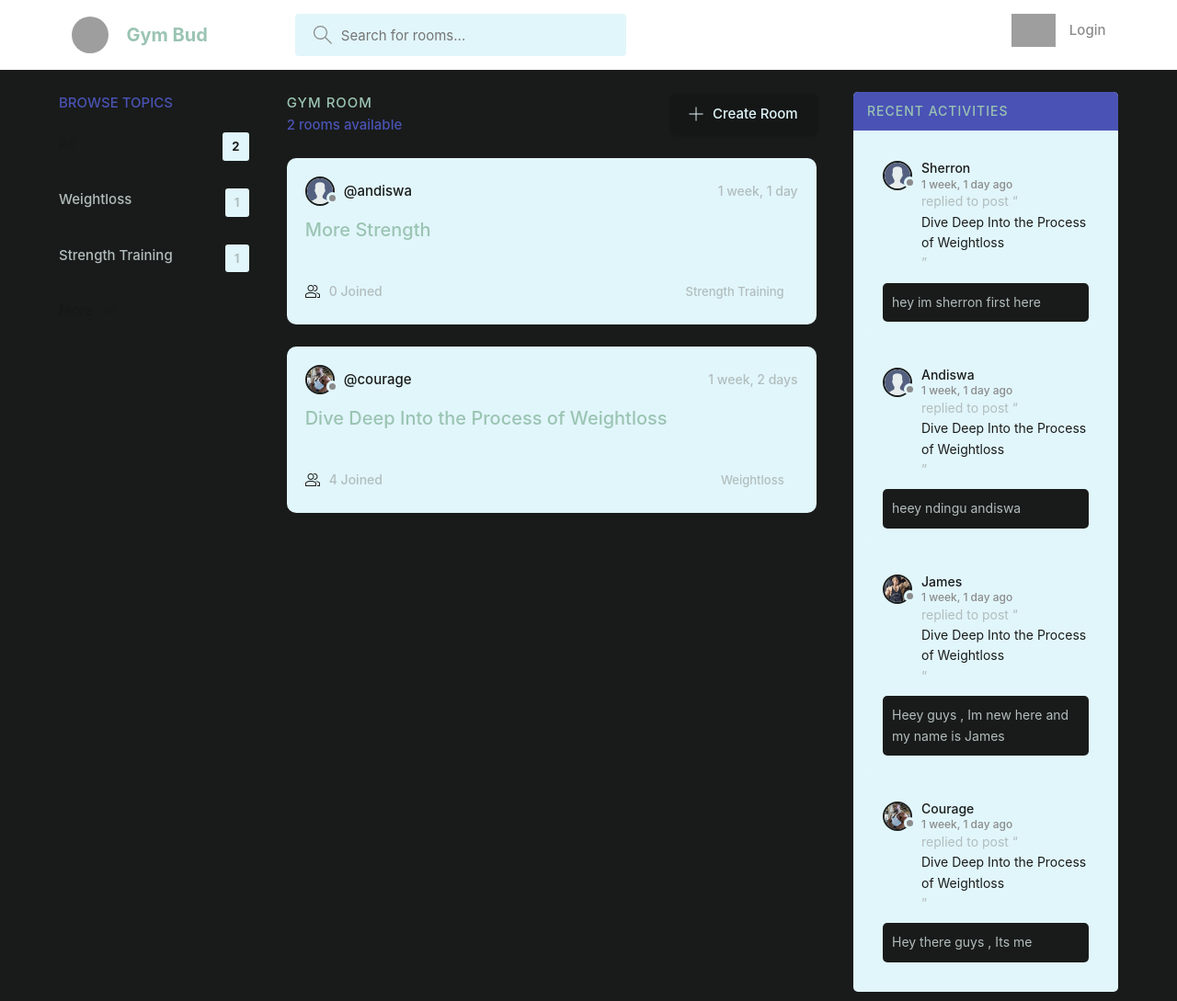
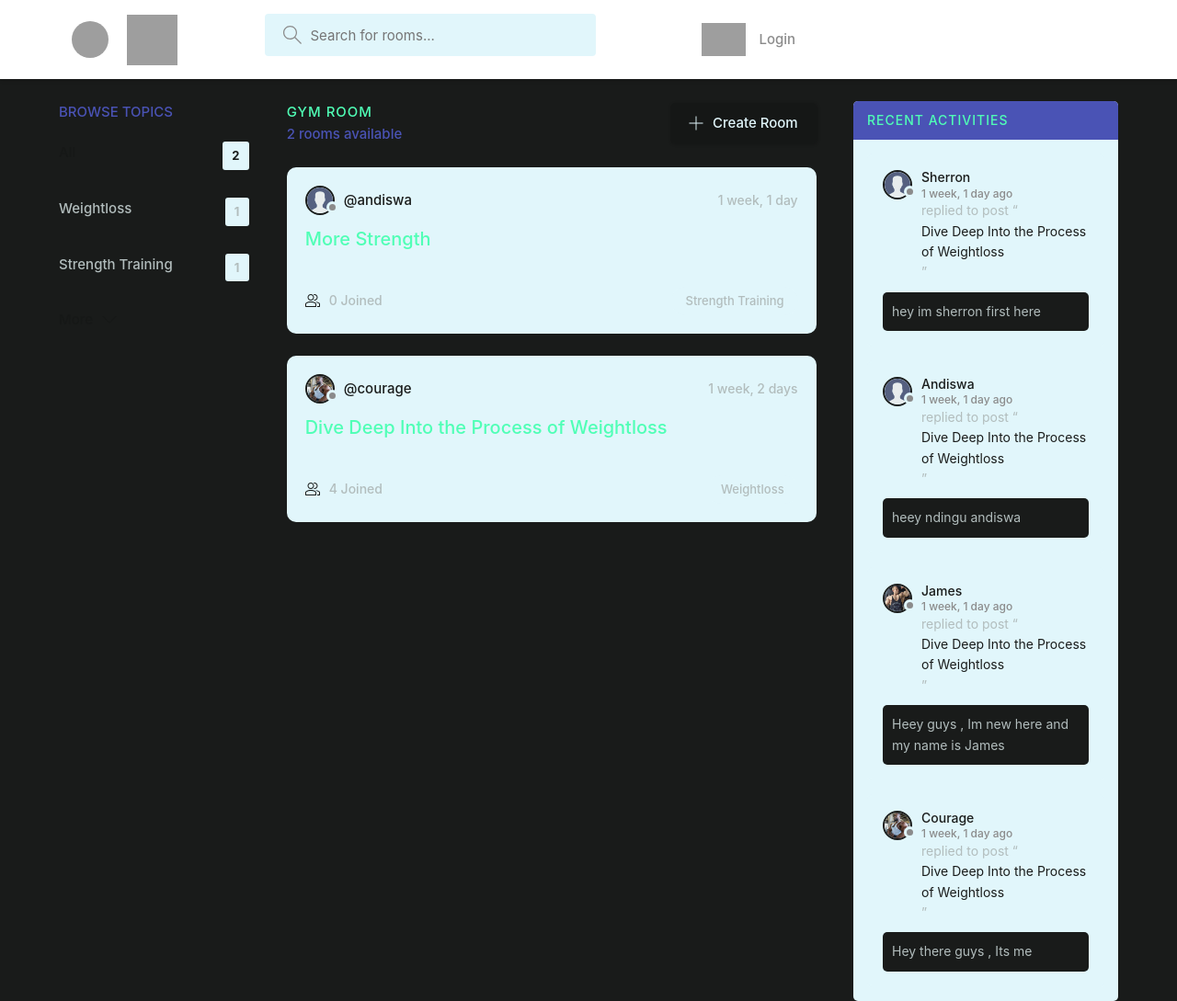
Before and after one commit to CourageGanyiwa/gym_bud_app, a Django app: page / in a window 1280 px wide. Shown: the whole page at 92% size. Run offline with Django 5.2, Linux system fonts and the light colour scheme; data comes from the database, SQL or seed files in the repository; grey boxes are pictures that could not be loaded.

Commit message:
latest changes

```diff
--- a/static/styles/style.css
+++ b/static/styles/style.css
@@ -4,11 +4,11 @@
   --color-dark: #e1f6fb;
   --color-dark-medium: #e1f6fb;
   --color-dark-light: #4a53b5;
-  --color-light: #9bc4b3;
+  --color-light: #50ffb6;
   --color-gray: #8b8b8b;
   --color-light-gray: #b2bdbd;
   --color-bg: #161817fb;
-  --color-success: #59ed9c;
+  --color-success: #13e270;
   --color-error: #fc4b0b;
 }
 
@@ -263,9 +263,20 @@ a {
 =>  Header Section
 ================================*/
 
+nav {
+  display: flex;
+  justify-content: space-between; /* or center, space-around, space-evenly */
+  align-items: center;
+  padding: 10px 20px;
+}
+
 .header {
   padding: 1.5rem;
   background-color: white;
+  box-shadow: 0 2px 4px rgba(0, 0, 0, 0.1);
+  position: sticky;
+  top: 0;
+  z-index: 1000;
 }
 
 .header > .container {
@@ -285,11 +296,11 @@ a {
   width: 3.2rem;
 }
 
-.header__logo > h1 {
+/* .header__logo > h1 {
   font-weight: 700;
   font-size: 2rem;
   color: var(--color-light);
-}
+} */
 
 .header__search > label {
   background-color: var(--color-dark-medium);
@@ -312,7 +323,7 @@ a {
   background: transparent;
   border: none;
   outline: none;
-  color: crimson;
+  color: var(--color-light);
 }
 
 @media screen and (max-width: 800px) {
@@ -338,8 +349,11 @@ a {
 }
 
 .header__menu {
-  margin-left: auto;
+  display: flex;
+  margin-bottom: 0;
   position: relative;
+  align-self: end; /* vertical: bottom */
+  justify-self: end;
 }
 
 .header__menu a {
--- a/templates/navbar.html
+++ b/templates/navbar.html
@@ -6,7 +6,11 @@
         src="https://res.cloudinary.com/du238xjtt/image/upload/v1763755373/logo_mtnxgt.png"
         style="border-radius: 50px; width: 40px; height: 40px"
       />
-      <h1>Gym Bud</h1>
+      <img
+        src="https://res.cloudinary.com/du238xjtt/image/upload/v1763771852/gym-bud_logo_hjqizz.png"
+        alt=""
+        style="width: 55px; height: 55px"
+      />
     </a>
     <form class="header__search" method="get" action="{% url 'home' %}">
       <label>
@@ -31,7 +35,15 @@
       <div class="header__user">
         <a href="{% url 'user-profile' request.user.id %}">
           <div class="avatar avatar--medium active">
-            <img src="{{ request.user.avatar_url }}" />
+            <img
+              src="{{ request.user.avatar_url }}"
+              style="
+                display: flex;
+                width: 40px;
+                height: 40px;
+                align-self: flex-end;
+              "
+            />
           </div>
 
           <a href="{% url 'user-profile' request.user.id %}"
```
Also changed, not shown: static/images/icons/logo.png (added).
